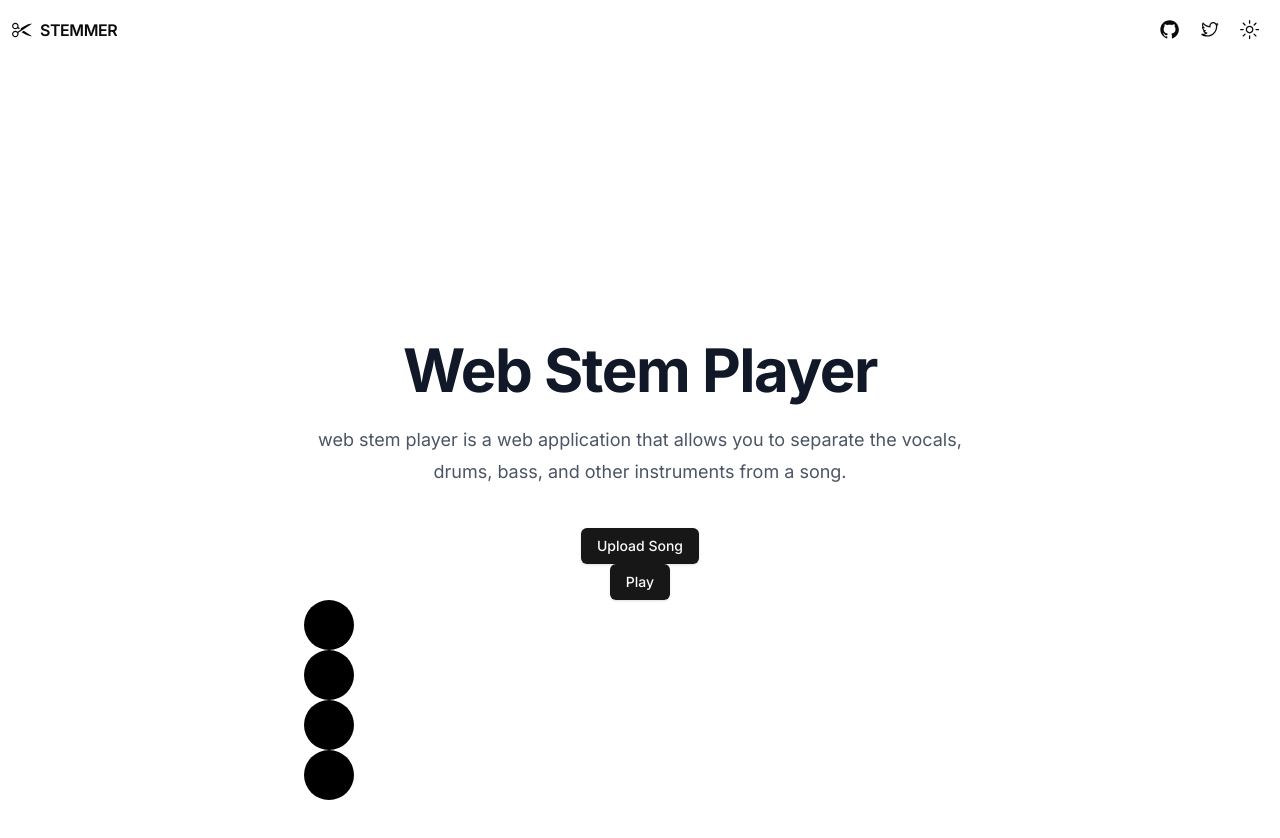
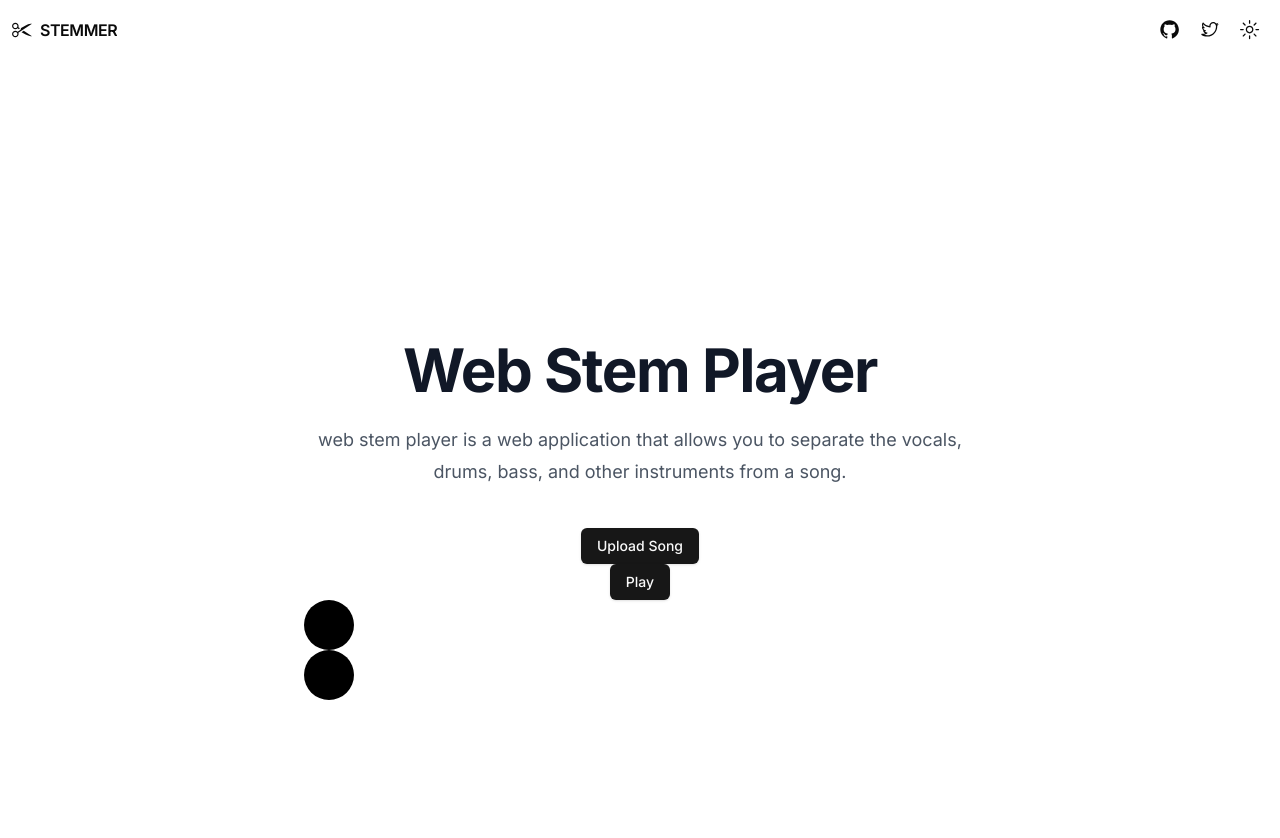
Before and after one commit to ChrisAbdo/Stemmer, a Next.js app: page / in a window 1280 px wide. Shown: the top 838 px of the page. Built offline with nearby package versions, Linux system fonts and the light colour scheme.

Commit message:
Update audio URLs in Visualizer component

```diff
--- a/app/page.tsx
+++ b/app/page.tsx
@@ -115,25 +115,13 @@ export default function Home() {
             </Button>
 
             <Visualizer
-              audioUrl={genData.other}
-              mute={isOtherMuted}
-              onToggleMute={() => setOtherMuted(!isOtherMuted)}
-              isPlaying={isPlaying}
-            />
-            <Visualizer
-              audioUrl={genData.bass}
-              mute={isBassMuted}
-              onToggleMute={() => setBassMuted(!isBassMuted)}
-              isPlaying={isPlaying}
-            />
-            <Visualizer
-              audioUrl={genData.vocals}
+              audioUrl="https://replicate.delivery/pbxt/LhbfIVeFEVt83kQfEUQTU8DUwJ6AVfl2aau3IfaFKjyhcIPVC/vocals.mp3"
               mute={isVocalsMuted}
               onToggleMute={() => setVocalsMuted(!isVocalsMuted)}
               isPlaying={isPlaying}
             />
             <Visualizer
-              audioUrl={genData.drums}
+              audioUrl="https://replicate.delivery/pbxt/Xqt3j7IlM0Z4O9Z273YfOW7WSDZ9A6oT3Db3qCCjfY7lD5pSA/drums.mp3"
               mute={isDrumsMuted}
               onToggleMute={() => setDrumsMuted(!isDrumsMuted)}
               isPlaying={isPlaying}
```
